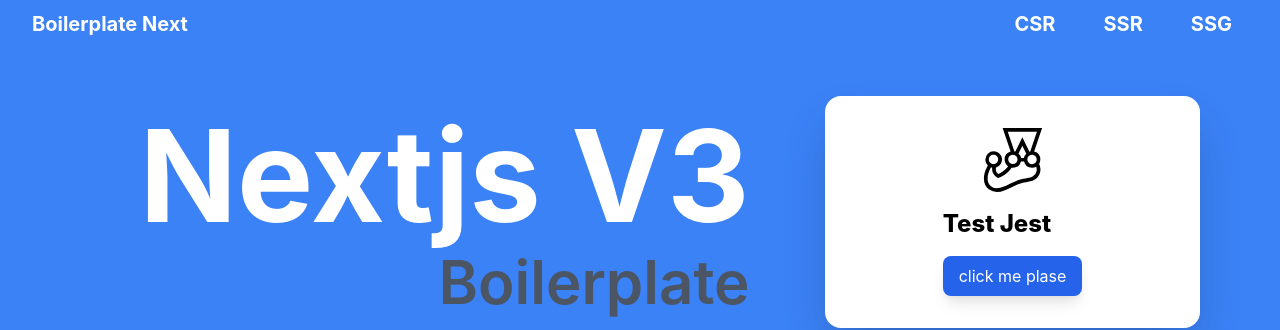
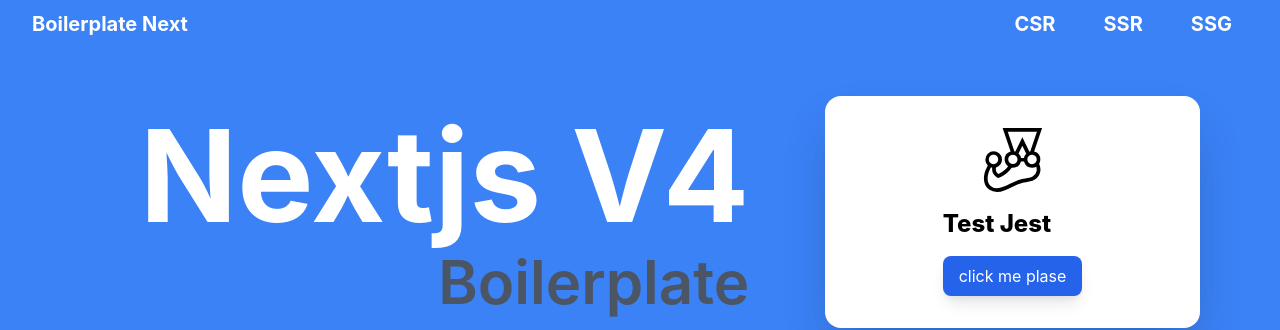
Before and after one commit to poom9091/Next-Boilerplate, a Next.js app: page / in a window 1280 px wide. Shown: the top 330 px of the page. Built offline with nearby package versions, Linux system fonts and the light colour scheme; no server answers.

Commit message:
[UPDATED] Version V4

```diff
--- a/pages/index.js
+++ b/pages/index.js
@@ -15,7 +15,7 @@
     <div>
       <Boilerplate>
         <Title
-          title='Nextjs V3'
+          title='Nextjs V4'
           subtitle='Boilerplate'
           TitleColor='text-white'
           TitleSize='text-9xl'
```
